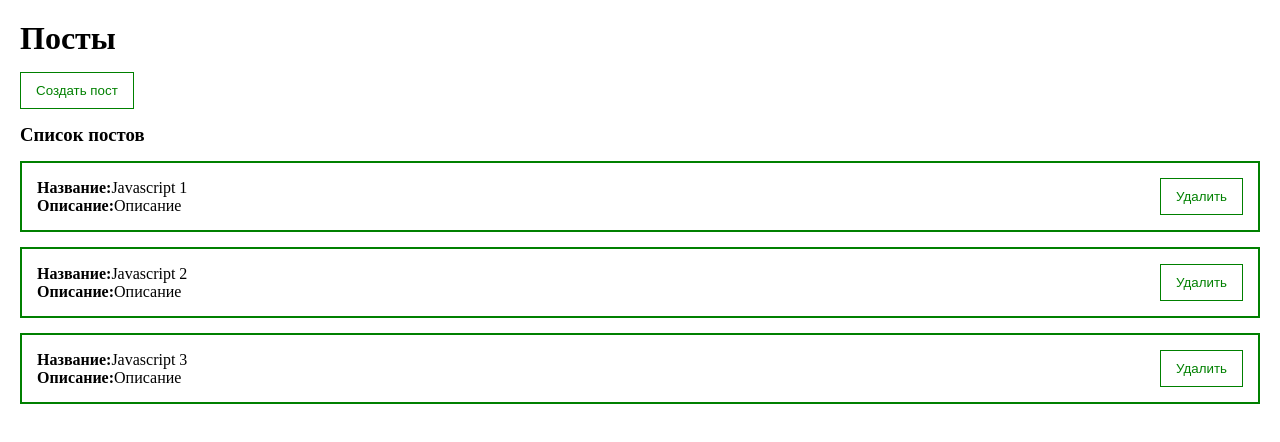
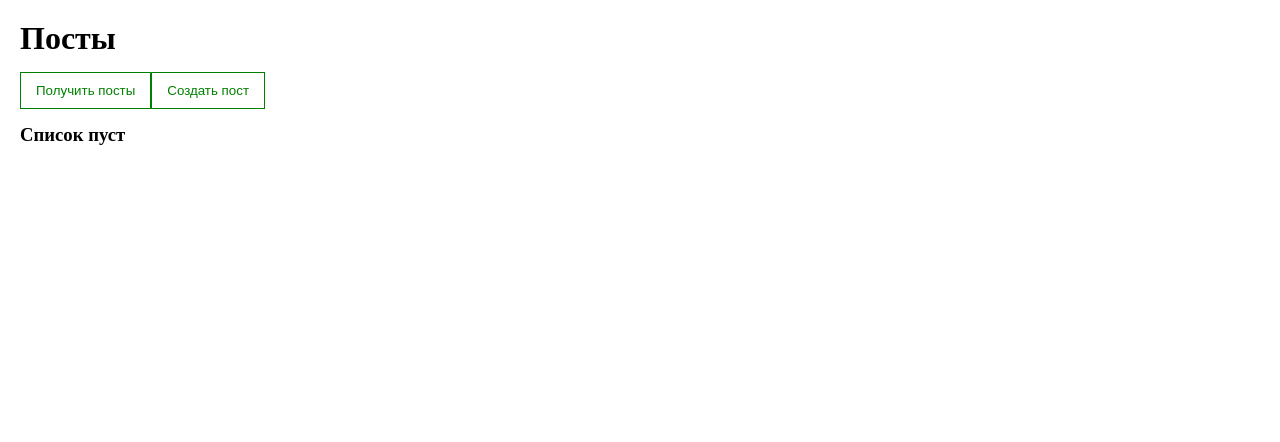
Before and after one commit to HW1337/vue-3-showcase, a Vue app: page / in a window 1280 px wide. Shown: the top 442 px of the page. Built offline with nearby package versions, Linux system fonts and the light colour scheme.

Commit message:
implemented fetching posts

```diff
--- a/package.json
+++ b/package.json
@@ -7,6 +7,7 @@
     "build": "vue-cli-service build"
   },
   "dependencies": {
+    "axios": "^1.6.1",
     "core-js": "^3.8.3",
     "vue": "^3.2.13",
     "vue-router": "^4.0.3",
--- a/src/App.vue
+++ b/src/App.vue
@@ -1,6 +1,7 @@
 <template>
     <div class="app">
         <h1>Посты</h1>
+        <my-button @click="fetchPosts">Получить посты</my-button>
         <my-button @click="showDialog" style="margin:15px 0;">Создать пост</my-button>
         <my-dialog v-model:show="dialogVisible">
             <post-form @create="createPost"/>
@@ -10,18 +11,18 @@
     </div>
 </template>
 <script>
-import PostForm from "@/components/PostForm"
-import PostList from "@/components/PostList"
+import PostForm from "@/components/PostForm";
+import PostList from "@/components/PostList";
+import MyButton from "@/components/UI/MyButton";
+import axios from 'axios';
 export default {
     components: {
-        PostList, PostForm
+        MyButton, PostList, PostForm
     },
     data () {
         return {
             posts: [
-                {id: 1, title: "Javascript 1", body: "Описание"},
-                {id: 2, title: "Javascript 2", body: "Описание"},
-                {id: 3, title: "Javascript 3", body: "Описание"},
+
             ],
             dialogVisible: false,
         }
@@ -36,6 +37,14 @@
         },
         showDialog() {
             this.dialogVisible = true;
+        },
+        async fetchPosts() {
+            try {
+                const response = await axios.get('https://jsonplaceholder.typicode.com/posts?_limit=10');
+                this.posts = response.data;
+            } catch (e) {
+                alert("Ошибка")
+            }
         }
     }
 }
```
Also changed, not shown: 1 other file (tests, documents, lock files or other folders).
